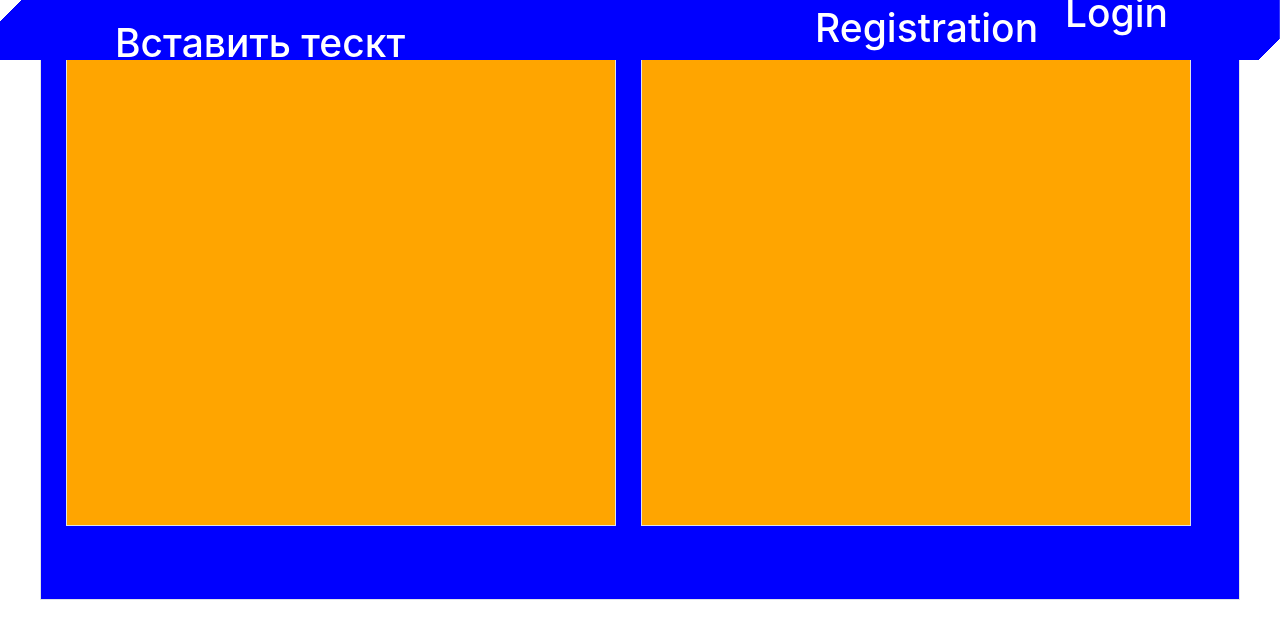
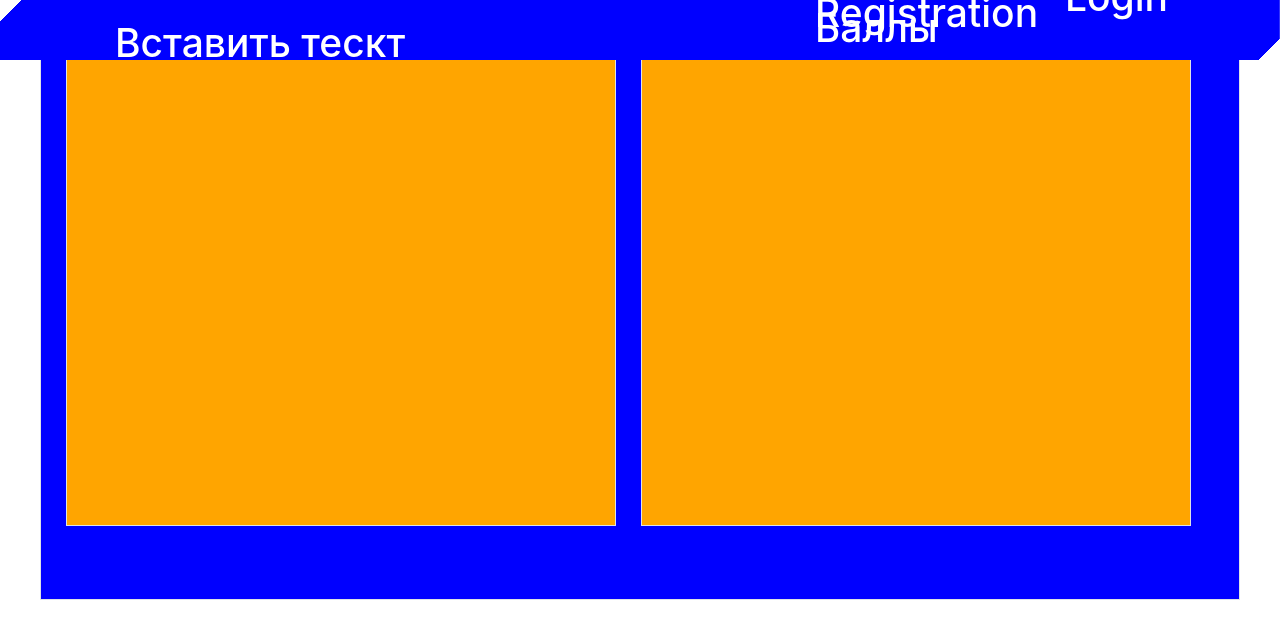
Before and after one commit to ShiruiSan/-, a plain HTML site: page index.html in a window 1280 px wide. Drawn offline with nearby package versions, Linux system fonts and the light colour scheme.

Commit message:
Update index.html

```diff
--- a/index.html
+++ b/index.html
@@ -57,6 +57,7 @@
   </div>
 	<div class="header col-12" style="height: 60px;">
 		<h1 class="text2">Вставить тескт</h1>
+		<a href=""><h1 class="text">Баллы</h1></a>
 		<a href=""><h1 class="text">Registration</h1></a>
 		<a href=""><h1 class="text1">Login</h1></a>
 	</div>
```
